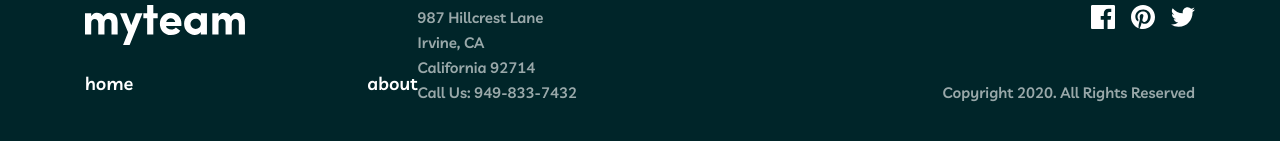
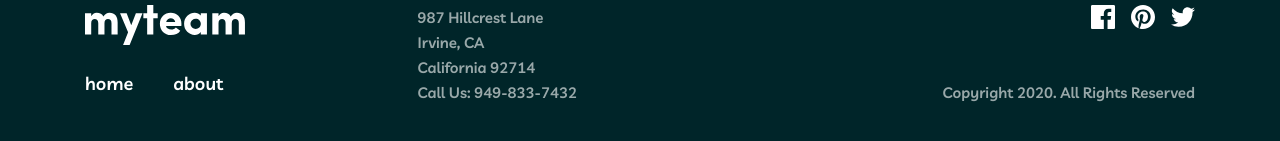
Before and after one commit to mackieva/myteam, a Next.js app: page / in a window 1280 px wide. Shown: the part 2395-2536 px from the top of the page. Built offline with nearby package versions, Linux system fonts and the light colour scheme.

Commit message:
nav style update

```diff
--- a/components/shared/nav.tsx
+++ b/components/shared/nav.tsx
@@ -1,7 +1,7 @@
 const Nav = () => {
 	return (
 		<nav className='mr-auto'>
-			<ul className='menu flex justify-between items-center gap-10 body-one'>
+			<ul className='menu flex justify-start items-center gap-10 body-one'>
 				<li>
 					<a href='/' className='transition-colors hover:text-lc'>
 						home
```
